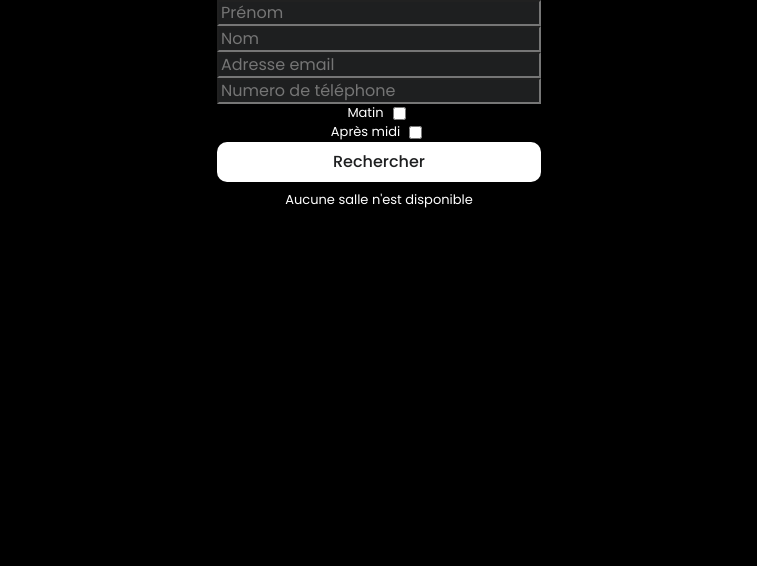
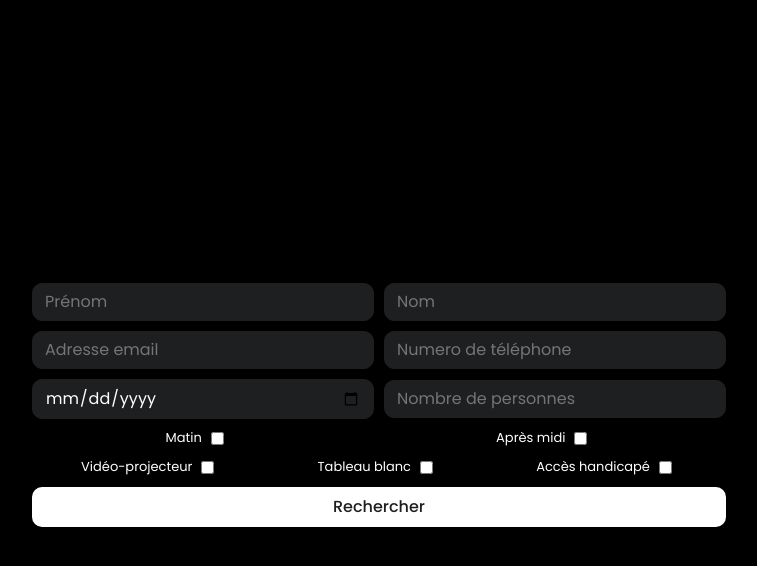
Before and after one commit to needforschool/needforschool-roomrental-client, a Next.js app: page / in a window 1280 px wide. Shown: the top 566 px of the page, without its empty margins (261-1018 px from the left). Built offline with nearby package versions, Linux system fonts and the light colour scheme.

Commit message:
🎨 improve home screen by making components and adding rooms results

```diff
--- a/src/screens/Home/index.tsx
+++ b/src/screens/Home/index.tsx
@@ -1,110 +1,18 @@
-import Button from "@components/Layout/Button";
-import { useForm } from "@hooks/useForm";
-import styled from "styled-components";
+import Search from "@components/Home/Search";
+import { Room } from "@typeDefs/index";
+import React from "react";
 
 const Home: React.FC = () => {
-  const { onSubmit, onChange, values } = useForm(
-    () => {
-      console.log("Form submitted", values);
-    },
-    {
-      firstname: "",
-      lastname: "",
-      email: "",
-      phone: "",
-      morning: false,
-      afternoon: false,
-    }
-  );
+  const [rooms, setRooms] = React.useState<Room[] | undefined>(undefined);
 
+  if (!rooms) return <Search rooms={rooms} setRooms={setRooms} />;
   return (
-    <Container>
-      <Form onSubmit={onSubmit}>
-        <Input
-          placeholder="Prénom"
-          name={"firstname"}
-          value={values?.firstname}
-          onChange={onChange}
-        />
-        <Input placeholder="Nom" name={"lastname"} value={values?.lastname} />
-        <Input
-          placeholder="Adresse email"
-          name={"email"}
-          value={values?.email}
-        />
-        <Input
-          placeholder="Numero de téléphone"
-          name={"phone"}
-          value={values?.phone}
-        />
-
-        <div>
-          {/* checkbox to chose morning or afternoon */}
-          <Checkbox>
-            <CheckboxLabel>Matin</CheckboxLabel>
-            <CheckboxInput
-              type="checkbox"
-              name={"morning"}
-              onChange={onChange}
-              checked={values?.morning}
-            />
-          </Checkbox>
-          <Checkbox>
-            <CheckboxLabel>Après midi</CheckboxLabel>
-            <CheckboxInput
-              type="checkbox"
-              name={"afternoon"}
-              onChange={onChange}
-              checked={values?.afternoon}
-            />
-          </Checkbox>
-        </div>
-        <Button type={"submit"}>{"Rechercher"}</Button>
-      </Form>
-      <Disclaimer>{"Aucune salle n'est disponible"}</Disclaimer>
-    </Container>
+    <>
+      {rooms.map((room, i) => {
+        return <div key={i}>{room.name}</div>;
+      })}
+    </>
   );
 };
 
-const Container = styled.div`
-  display: flex;
-  flex-direction: column;
-  align-items: center;
-  justify-content: center;
-  text-align: center;
-`;
-
-const Form = styled.form`
-  display: flex;
-  flex-direction: column;
-`;
-
-const Input = styled.input`
-  background-color: ${({ theme }) => theme.colors.layout.darker};
-`;
-
-const Checkbox = styled.div`
-  display: flex;
-  flex-direction: row;
-  align-items: center;
-  justify-content: center;
-  text-align: center;
-`;
-
-const CheckboxLabel = styled.label`
-  font-size: ${({ theme }) => theme.size.small};
-  font-weight: ${({ theme }) => theme.size.medium};
-  margin-right: 5px;
-`;
-
-const CheckboxInput = styled.input`
-  margin-right: 5px;
-`;
-
-const Disclaimer = styled.p`
-  font-size: ${({ theme }) => theme.size.small};
-  font-weight: ${({ theme }) => theme.size.medium};
-  margin-top: 10px;
-`;
-
 export default Home;
```
